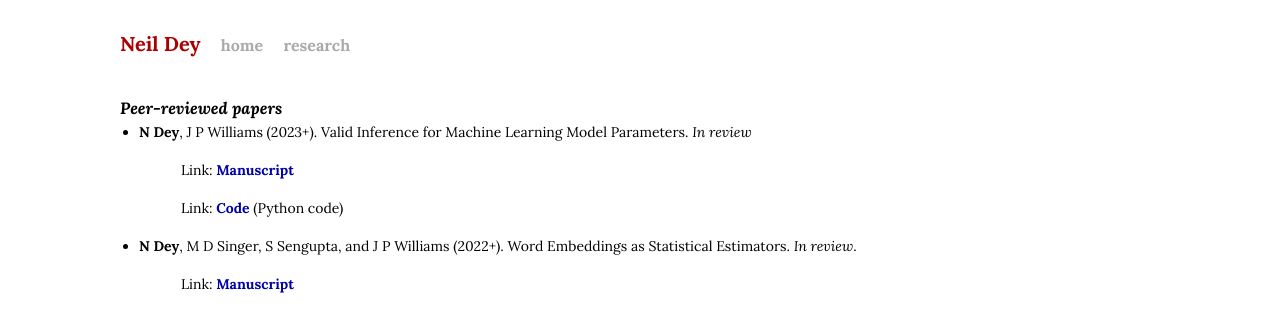
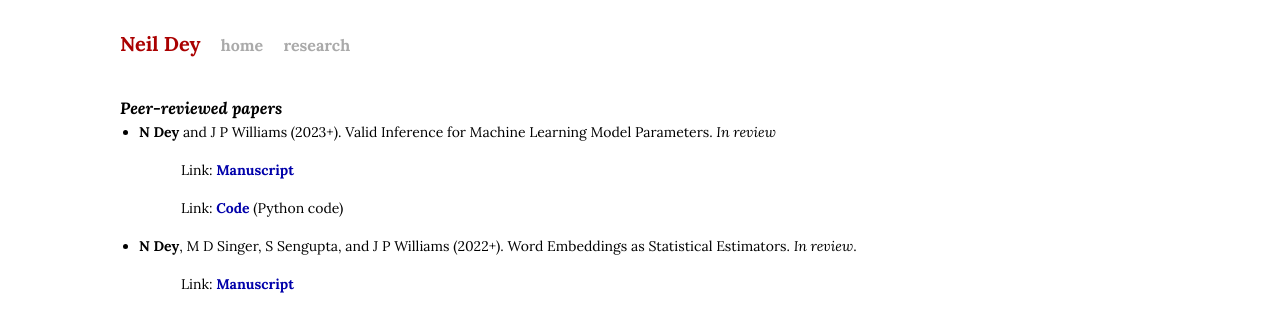
Before and after one commit to neil-dey/neil-dey.github.io, a Jekyll site: the page built from research.html, in a window 1280 px wide. Shown: the top 314 px of the page. Built offline with Jekyll 4.4.1, drawn with Linux system fonts in a browser that asks for light colours.

Commit message:
Updated CV

```diff
--- a/research.html
+++ b/research.html
@@ -5,7 +5,7 @@ title: Neil Dey | Research
 <h3><i>Peer-reviewed papers</i></h3>
 
 <ul>
-<li> <b>N Dey</b>, J P Williams (2023+). Valid Inference for Machine Learning Model Parameters. <i>In review</i>
+<li> <b>N Dey</b> and J P Williams (2023+). Valid Inference for Machine Learning Model Parameters. <i>In review</i>
 <br/>
 <p class="indented">Link: <a href="https://arxiv.org/abs/2302.10840"><b>Manuscript</b></a></p>
 <p class="indented">Link: <a href="https://github.com/neil-dey/valid-inference-ml-estimators"><b>Code</b></a> (Python code)</p>
```
Also changed, not shown: 2 other files.
